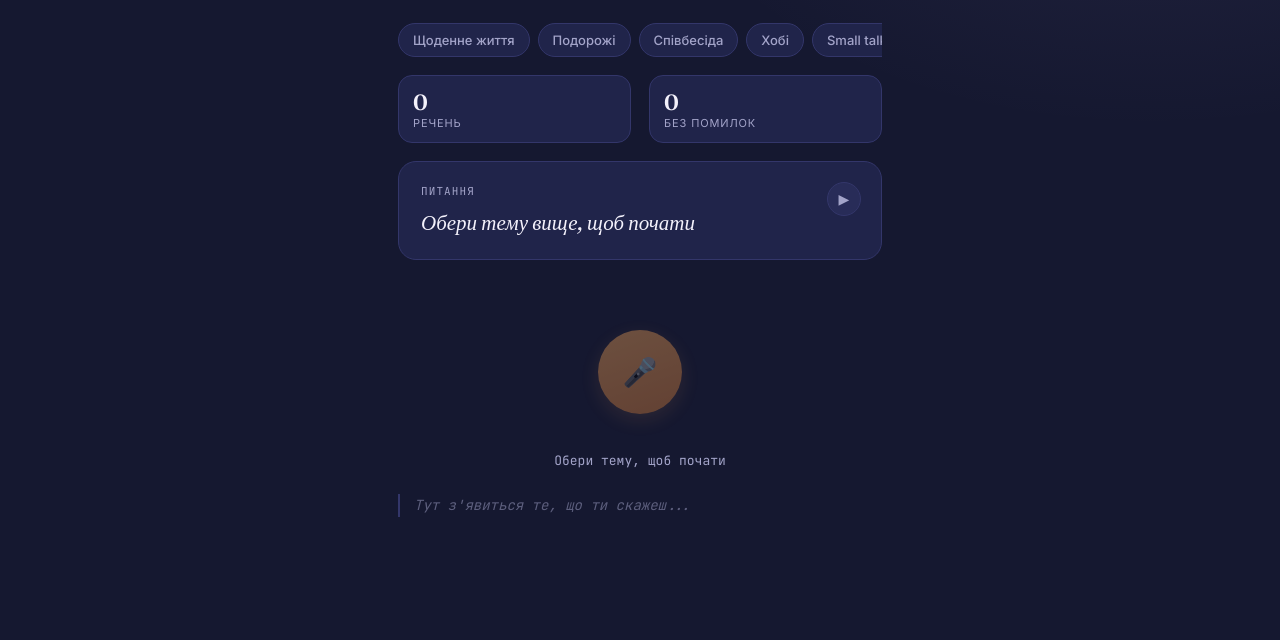
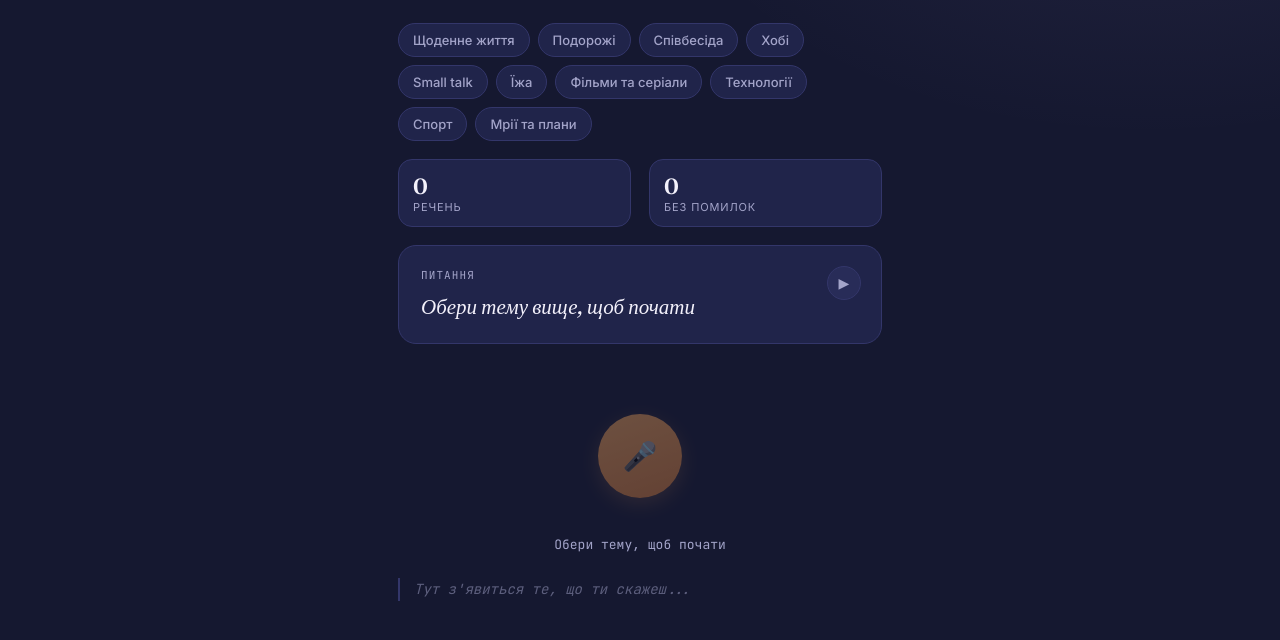
Before and after one commit to irinalotusdomino-jpg/speaking_english, a plain HTML site: page index.html in a window 1280 px wide. Shown: the part 256-896 px from the top of the page. Before the commit the page ends 849 px from the top, so only its background shows below. Drawn offline with Linux system fonts and the light colour scheme.

Commit message:
Add files via upload

```diff
--- a/index.html
+++ b/index.html
@@ -62,10 +62,8 @@
   header p{margin:0;color:var(--text-dim);font-size:14px;line-height:1.5;}
 
   .topics{
-    display:flex;gap:8px;overflow-x:auto;padding:4px 0 18px;
-    scrollbar-width:none;
+    display:flex;flex-wrap:wrap;gap:8px;padding:4px 0 18px;
   }
-  .topics::-webkit-scrollbar{display:none;}
   .chip{
     flex:0 0 auto;padding:8px 14px;border-radius:100px;
     background:var(--surface);border:1px solid var(--border);
@@ -228,27 +226,82 @@ const topics = [
   { id:'daily', label:'Щоденне життя', starters:[
     "Tell me about your morning routine.",
     "What did you have for breakfast today?",
-    "How do you usually spend your evenings?"
+    "How do you usually spend your evenings?",
+    "What time do you usually wake up?",
+    "What's one thing you do every single day?",
+    "How do you usually get to work or school?"
   ]},
   { id:'travel', label:'Подорожі', starters:[
     "What's a city you'd love to visit, and why?",
     "Tell me about a trip you remember well.",
-    "Do you prefer the mountains or the sea?"
+    "Do you prefer the mountains or the sea?",
+    "What's the best meal you've had while traveling?",
+    "Would you rather travel alone or with friends?",
+    "What's on your travel bucket list?"
   ]},
   { id:'work', label:'Співбесіда', starters:[
     "Can you tell me a little about yourself?",
     "What are you looking for in your next job?",
-    "Describe a challenge you handled well at work."
+    "Describe a challenge you handled well at work.",
+    "What are your biggest strengths?",
+    "Where do you see yourself in five years?",
+    "Why do you want to work for this company?"
   ]},
   { id:'hobbies', label:'Хобі', starters:[
     "What do you like to do in your free time?",
     "Is there a hobby you'd like to start this year?",
-    "What's a movie or book you enjoyed recently?"
+    "What's a movie or book you enjoyed recently?",
+    "How did you get into your favorite hobby?",
+    "Do you prefer indoor or outdoor activities?",
+    "What's something creative you enjoy doing?"
   ]},
   { id:'smalltalk', label:'Small talk', starters:[
     "How has your week been so far?",
     "What's the weather like where you are?",
-    "Do you have any plans for the weekend?"
+    "Do you have any plans for the weekend?",
+    "How's your day going so far?",
+    "What's something good that happened recently?",
+    "Any exciting news lately?"
+  ]},
+  { id:'food', label:'Їжа', starters:[
+    "What's your favorite dish to cook?",
+    "Do you prefer eating out or cooking at home?",
+    "What's a food you could never give up?",
+    "Tell me about a memorable meal you had.",
+    "What's a dish from your country you'd recommend?",
+    "Are you more of a sweet or savory person?"
+  ]},
+  { id:'movies', label:'Фільми та серіали', starters:[
+    "What's a show you're currently watching?",
+    "What's your all-time favorite movie?",
+    "Do you prefer movies or TV series?",
+    "Who's your favorite actor or director?",
+    "What's a movie that made you cry or laugh a lot?",
+    "Do you usually watch with subtitles or without?"
+  ]},
+  { id:'tech', label:'Технології', starters:[
+    "How much time do you spend on your phone each day?",
+    "What's an app you couldn't live without?",
+    "Do you think social media is more good or bad?",
+    "What's a piece of technology that changed your life?",
+    "Are you excited or worried about AI?",
+    "What was the last thing you bought online?"
+  ]},
+  { id:'sports', label:'Спорт', starters:[
+    "Do you play or watch any sports?",
+    "What's a sport you'd like to try someday?",
+    "How do you usually stay active?",
+    "Do you prefer working out alone or with others?",
+    "What's your favorite way to relax after exercise?",
+    "Have you ever been to a live sports event?"
+  ]},
+  { id:'future', label:'Мрії та плани', starters:[
+    "What's a goal you're working on right now?",
+    "Where do you imagine yourself living in ten years?",
+    "What's something new you'd like to learn?",
+    "If money wasn't an issue, what would you do?",
+    "What's a habit you're trying to build this year?",
+    "What does your ideal weekend look like?"
   ]}
 ];
 
@@ -352,12 +405,30 @@ replayBtn.onclick = ()=>{
   speakEnglish(currentQuestion);
 };
 
+let selectedVoice = null;
+function pickFemaleVoice(){
+  if(!('speechSynthesis' in window)) return;
+  const voices = window.speechSynthesis.getVoices();
+  if(!voices.length) return;
+  const enVoices = voices.filter(v => v.lang && v.lang.toLowerCase().startsWith('en'));
+  const pool = enVoices.length ? enVoices : voices;
+  const femaleHints = ['female','zira','samantha','victoria','karen','moira','tessa','fiona','susan','allison','ava','serena','kate','emma','joanna','salli','ivy','kendra','kimberly','amy','olivia','aria','jenny','libby','natasha'];
+  let voice = pool.find(v => femaleHints.some(h => v.name.toLowerCase().includes(h)));
+  if(!voice) voice = pool.find(v => !/male|david|mark|daniel|george|james|alex\b|fred|guy/i.test(v.name));
+  selectedVoice = voice || pool[0];
+}
+if('speechSynthesis' in window){
+  pickFemaleVoice();
+  window.speechSynthesis.onvoiceschanged = pickFemaleVoice;
+}
+
 function speakEnglish(text){
   if(!('speechSynthesis' in window)) return;
   const avatarEl = document.getElementById('avatar');
   const u = new SpeechSynthesisUtterance(text);
   u.lang = 'en-US';
   u.rate = 0.95;
+  if(selectedVoice) u.voice = selectedVoice;
   u.onstart = ()=> avatarEl && avatarEl.classList.add('speaking');
   u.onend = ()=> avatarEl && avatarEl.classList.remove('speaking');
   u.onerror = ()=> avatarEl && avatarEl.classList.remove('speaking');
```
